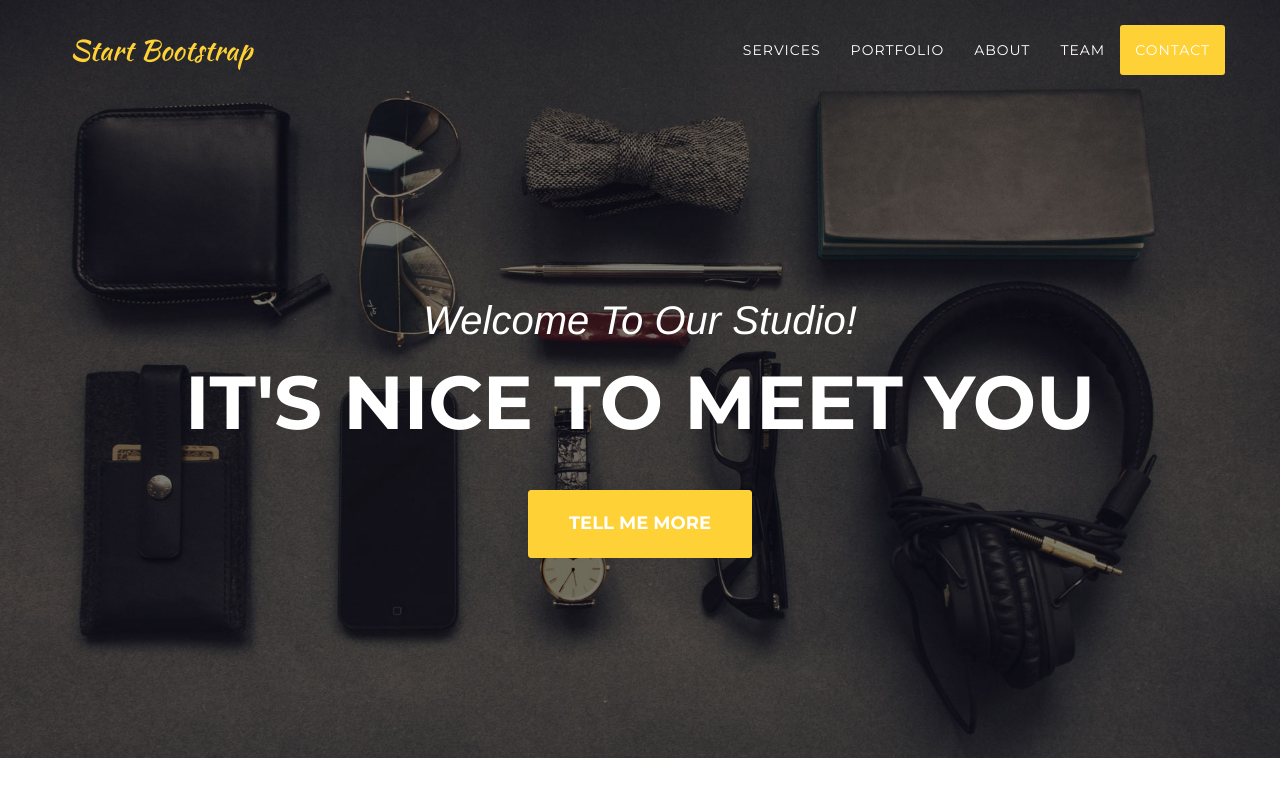
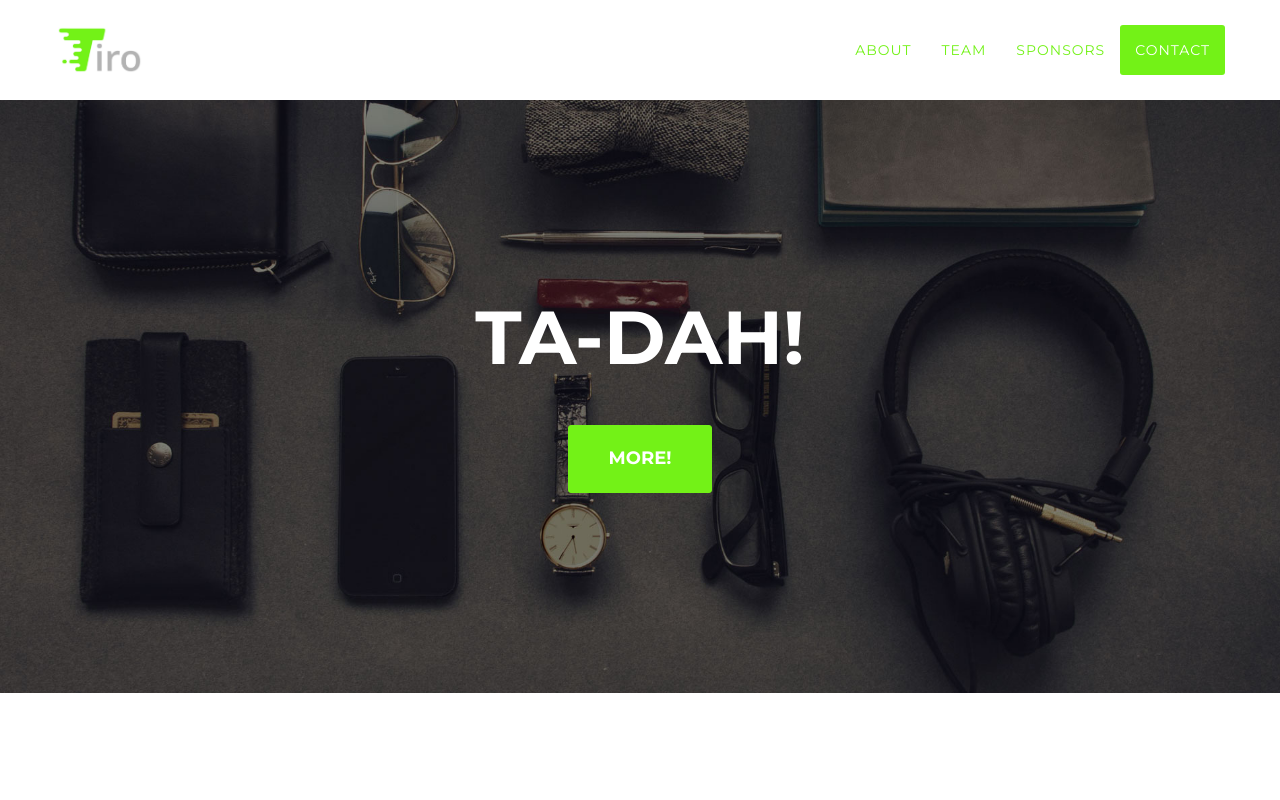
Before and after one commit to sebp999/tiroracing.github.io, a website: page index.html in a window 1280 px wide. Shown: the top 800 px of the page. Drawn offline with nearby package versions, Linux system fonts and the light colour scheme; a web font is replaced by a local one.

Commit message:
colour and font changes

```diff
--- a/index.html
+++ b/index.html
@@ -17,12 +17,10 @@
     <!-- Custom Fonts -->
     <link href="vendor/font-awesome/css/font-awesome.min.css" rel="stylesheet" type="text/css">
     <link href="https://fonts.googleapis.com/css?family=Montserrat:400,700" rel="stylesheet" type="text/css">
-    <link href='https://fonts.googleapis.com/css?family=Kaushan+Script' rel='stylesheet' type='text/css'>
-    <link href='https://fonts.googleapis.com/css?family=Droid+Serif:400,700,400italic,700italic' rel='stylesheet' type='text/css'>
     <link href='https://fonts.googleapis.com/css?family=Roboto+Slab:400,100,300,700' rel='stylesheet' type='text/css'>
 
     <!-- Theme CSS -->
-    <link href="css/agency.min.css" rel="stylesheet">
+    <link href="scss/test.css" rel="stylesheet">
 
     <!-- HTML5 Shim and Respond.js IE8 support of HTML5 elements and media queries -->
     <!-- WARNING: Respond.js doesn't work if you view the page via file:// -->
@@ -43,7 +41,9 @@
                 <button type="button" class="navbar-toggle" data-toggle="collapse" data-target="#bs-example-navbar-collapse-1">
                     <span class="sr-only">Toggle navigation</span> Menu <i class="fa fa-bars"></i>
                 </button>
-                <a class="navbar-brand page-scroll" href="#page-top">Start Bootstrap</a>
+                <a class="navbar-brand page-scroll" href="#page-top">
+                    <img class="nav-logo" src='img/logo.jpeg'></img>
+                </a>
             </div>
 
             <!-- Collect the nav links, forms, and other content for toggling -->
@@ -53,16 +53,13 @@
                         <a href="#page-top"></a>
                     </li>
                     <li>
-                        <a class="page-scroll" href="#services">Services</a>
-                    </li>
-                    <li>
-                        <a class="page-scroll" href="#portfolio">Portfolio</a>
-                    </li>
-                    <li>
                         <a class="page-scroll" href="#about">About</a>
                     </li>
                     <li>
                         <a class="page-scroll" href="#team">Team</a>
+                    </li>
+                    <li>
+                        <a class="page-scroll" href="#sponsors">Sponsors</a>
                     </li>
                     <li>
                         <a class="page-scroll" href="#contact">Contact</a>
@@ -78,9 +75,8 @@
     <header>
         <div class="container">
             <div class="intro-text">
-                <div class="intro-lead-in">Welcome To Our Studio!</div>
-                <div class="intro-heading">It's Nice To Meet You</div>
-                <a href="#services" class="page-scroll btn btn-xl">Tell Me More</a>
+            <div class="intro-heading">ta-dah!</div>
+                <a href="#services" class="page-scroll btn btn-xl">More!</a>
             </div>
         </div>
     </header>
@@ -442,24 +438,13 @@
     <footer>
         <div class="container">
             <div class="row">
-                <div class="col-md-4">
-                    <span class="copyright">Copyright &copy; Your Website 2016</span>
-                </div>
-                <div class="col-md-4">
+                <div class="col-md-4 col-md-offset-4">
                     <ul class="list-inline social-buttons">
                         <li><a href="#"><i class="fa fa-twitter"></i></a>
                         </li>
                         <li><a href="#"><i class="fa fa-facebook"></i></a>
                         </li>
                         <li><a href="#"><i class="fa fa-linkedin"></i></a>
-                        </li>
-                    </ul>
-                </div>
-                <div class="col-md-4">
-                    <ul class="list-inline quicklinks">
-                        <li><a href="#">Privacy Policy</a>
-                        </li>
-                        <li><a href="#">Terms of Use</a>
                         </li>
                     </ul>
                 </div>
--- a/less/agency.less
+++ b/less/agency.less
@@ -1,11 +1,11 @@
 @import "variables.less";
 @import "mixins.less";
 
-// Global Components
+//Global Components
 
 body {
+    .body-font;
     overflow-x: hidden;
-    .body-font;
 }
 
 .text-muted {
--- a/scss/_variables.scss
+++ b/scss/_variables.scss
@@ -2,12 +2,12 @@
 
 // Gray and Brand Colors for use across theme
 
-$theme-primary:    #fed136;
+$theme-primary:    #73F217;
 $theme-danger:     #e74c3c;
 
-$gray-base:			#000 !default;
-$gray-darker:		lighten($gray-base, 13.5%) !default; // #222
-$gray-dark:			lighten($gray-base, 20%) !default;   // #333
-$gray:				lighten($gray-base, 33.5%) !default; // #555
-$gray-light:		lighten($gray-base, 46.7%) !default; // #777
-$gray-lighter:		lighten($gray-base, 93.5%) !default; // #eee
+$gray-base:			#fff !default;
+$gray-darker:		darken($gray-base, 13.5%) !default; // #222
+$gray-dark:			darken($gray-base, 20%) !default;   // #333
+$gray:				darken($gray-base, 33.5%) !default; // #555
+$gray-light:		darken($gray-base, 46.7%) !default; // #777
+$gray-lighter:		darken($gray-base, 93.5%) !default; // #eee
--- a/scss/agency.scss
+++ b/scss/agency.scss
@@ -81,16 +81,13 @@ h1, h2, h3, h4, h5, h6 {
 // Custom Navigation Bar
 
 .navbar-custom {
-    background-color: $gray-darker;
+    background-color: $gray-base;
     border-color: transparent;
     .navbar-brand {
-        color: $theme-primary;
-        @include script-font;
-        &:hover,
-        &:focus,
-        &:active,
-        &.active {
-            color: darken($theme-primary, 10%);
+        padding: 2px 2px;
+
+        .nav-logo {
+            height: 100%;
         }
     }
     .navbar-collapse {
@@ -113,10 +110,10 @@ h1, h2, h3, h4, h5, h6 {
                 @include heading-font;
                 font-weight: 400;
                 letter-spacing: 1px;
-                color: white;
+                color: $theme-primary;
                 &:hover,
                 &:focus {
-                    color: $theme-primary;
+                    color: $gray-darker;
                     outline: none;
                 }
             }
@@ -136,7 +133,7 @@ h1, h2, h3, h4, h5, h6 {
 
 @media(min-width:768px) {
     .navbar-custom {
-        background-color: transparent;
+        background-color: $gray-base;
         padding: 25px 0;
         -webkit-transition: padding 0.3s;
         -moz-transition: padding 0.3s;
@@ -158,7 +155,7 @@ h1, h2, h3, h4, h5, h6 {
 
 @media(min-width:768px) {
     .navbar-custom.affix {
-        background-color: $gray-darker;
+        background-color: $gray-base;
         padding: 10px 0;
         .navbar-brand {
             font-size: 1.5em;
@@ -536,7 +533,6 @@ aside.clients {
 
 section#contact {
     background-color: $gray-darker;
-    background-image: url('../img/map-image.png');
     background-position: center;
     background-repeat: no-repeat;
     .section-heading {
@@ -554,6 +550,11 @@ section#contact {
         textarea.form-control {
             height: 236px;
         }
+    }
+    .form-control {
+        border: none;
+        border-radius: 0;
+        box-shadow: none;
     }
     .form-control:focus {
         border-color: $theme-primary;
```
Also changed, not shown: img/logo.jpeg (added), less/variables.less (line endings or trailing spaces), scss/test.css (added), 1 other file. Lines whose indentation alone changed are shown as unchanged.
